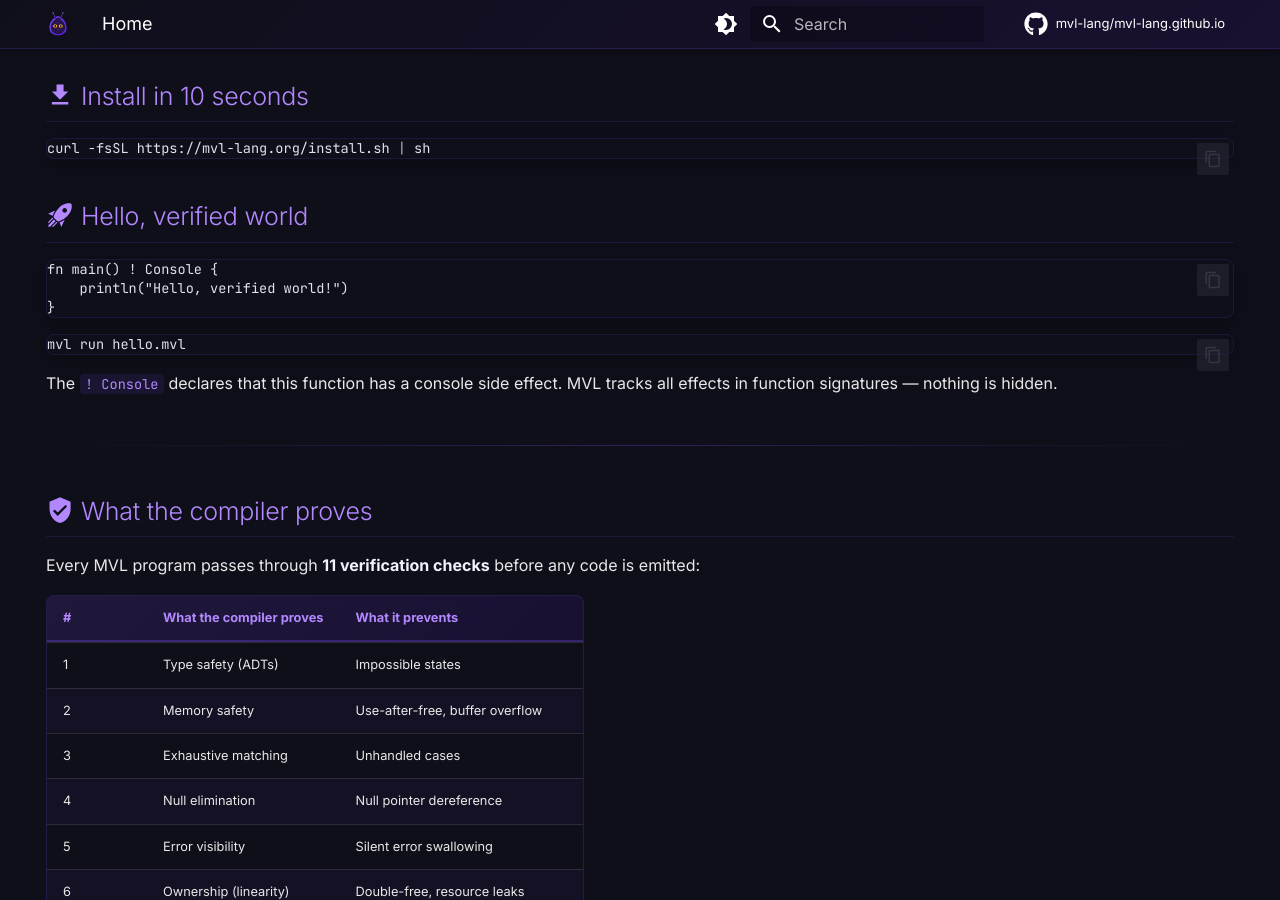
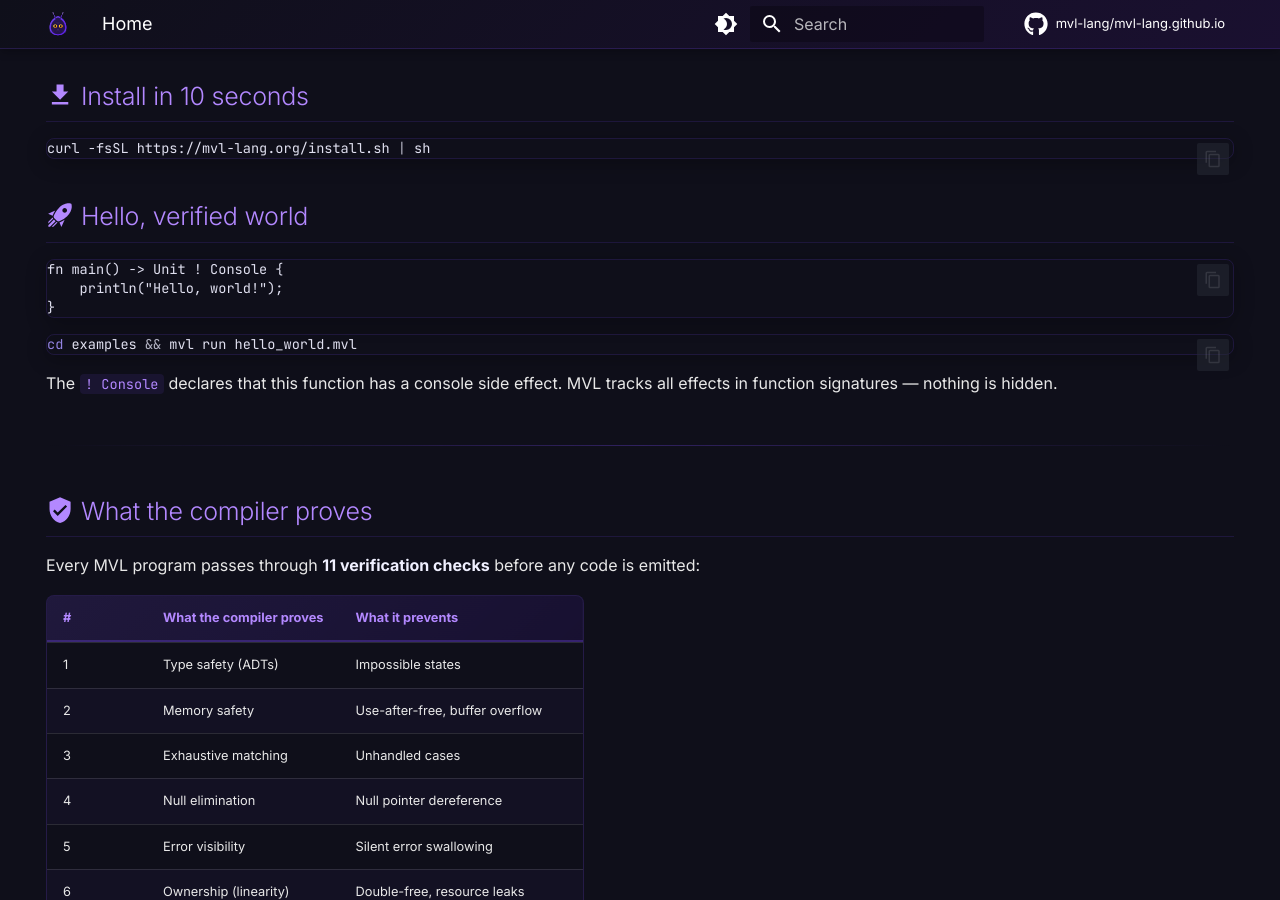
Before and after one commit to mvl-lang/mvl-lang.github.io, an MkDocs documentation site: the page built from docs/index.md, in a window 1280 px wide and 900 px high, scrolled down 643 px. Built offline with MkDocs 1.6.1 and Material for MkDocs 9.7.7, drawn with Linux system fonts in a browser that asks for light colours; comment, search, counter and statistics services are not loaded.

Commit message:
fix: correct hello world example syntax
- Add explicit return type `-> Unit`
- Add semicolon after println
- Use actual example path: cd examples && mvl run hello_world.mvl

Co-Authored-By: Claude Opus 4.5 <noreply@anthropic.com>

````diff
--- a/docs/index.md
+++ b/docs/index.md
@@ -25,13 +25,13 @@ curl -fsSL https://mvl-lang.org/install.sh | sh
 ## :material-rocket-launch: Hello, verified world
 
 ```mvl
-fn main() ! Console {
-    println("Hello, verified world!")
+fn main() -> Unit ! Console {
+    println("Hello, world!");
 }
 ```
 
 ```bash
-mvl run hello.mvl
+cd examples && mvl run hello_world.mvl
 ```
 
 The `! Console` declares that this function has a console side effect. MVL tracks all effects in function signatures — nothing is hidden.
````
